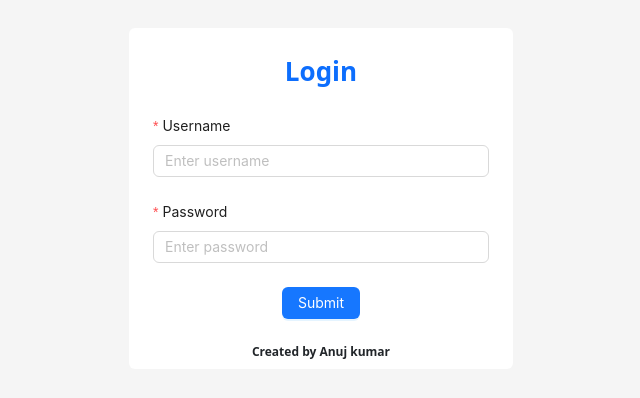
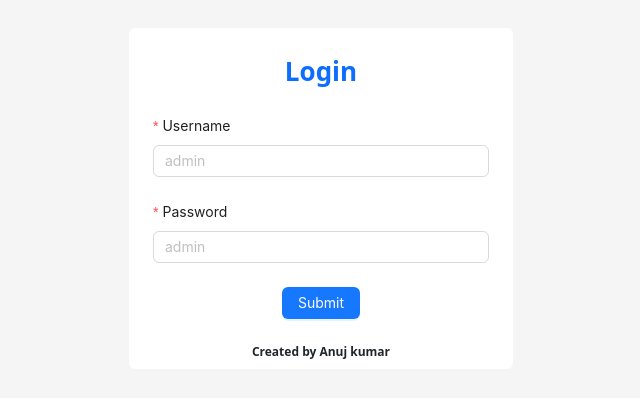
Before and after one commit to anujkumar09062001/cms-frontend, a React (Create React App) app: page /login in a window 1280 px wide. Shown: the part 202-600 px from the top of the page, without its empty margins (319-959 px from the left). Built offline with nearby package versions, Linux system fonts and the light colour scheme.

Commit message:
placeholder

```diff
--- a/src/components/screen/login/index.js
+++ b/src/components/screen/login/index.js
@@ -44,14 +44,14 @@ const Login = () => {
                 name="username"
                 rules={[{ required: true, message: "Please enter username" }]}
               >
-                <Input placeholder="Enter username" />
+                <Input placeholder="admin" />
               </Form.Item>
               <Form.Item
                 label="Password"
                 name="password"
                 rules={[{ required: true, message: "Please enter password" }]}
               >
-                <Input type="password" placeholder="Enter password" />
+                <Input type="password" placeholder="admin" />
               </Form.Item>
               <Form.Item className="text-center">
                 <Button type="primary" htmlType="submit">
```
